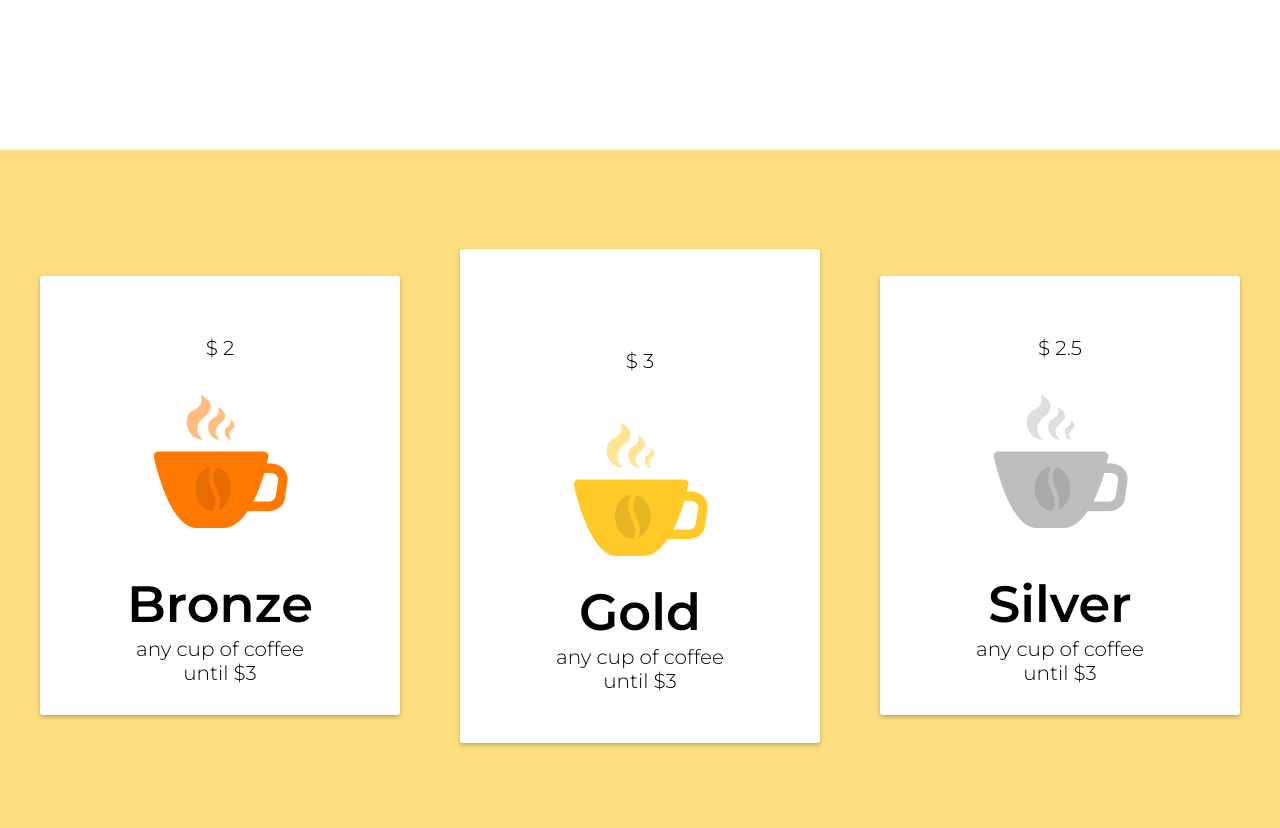
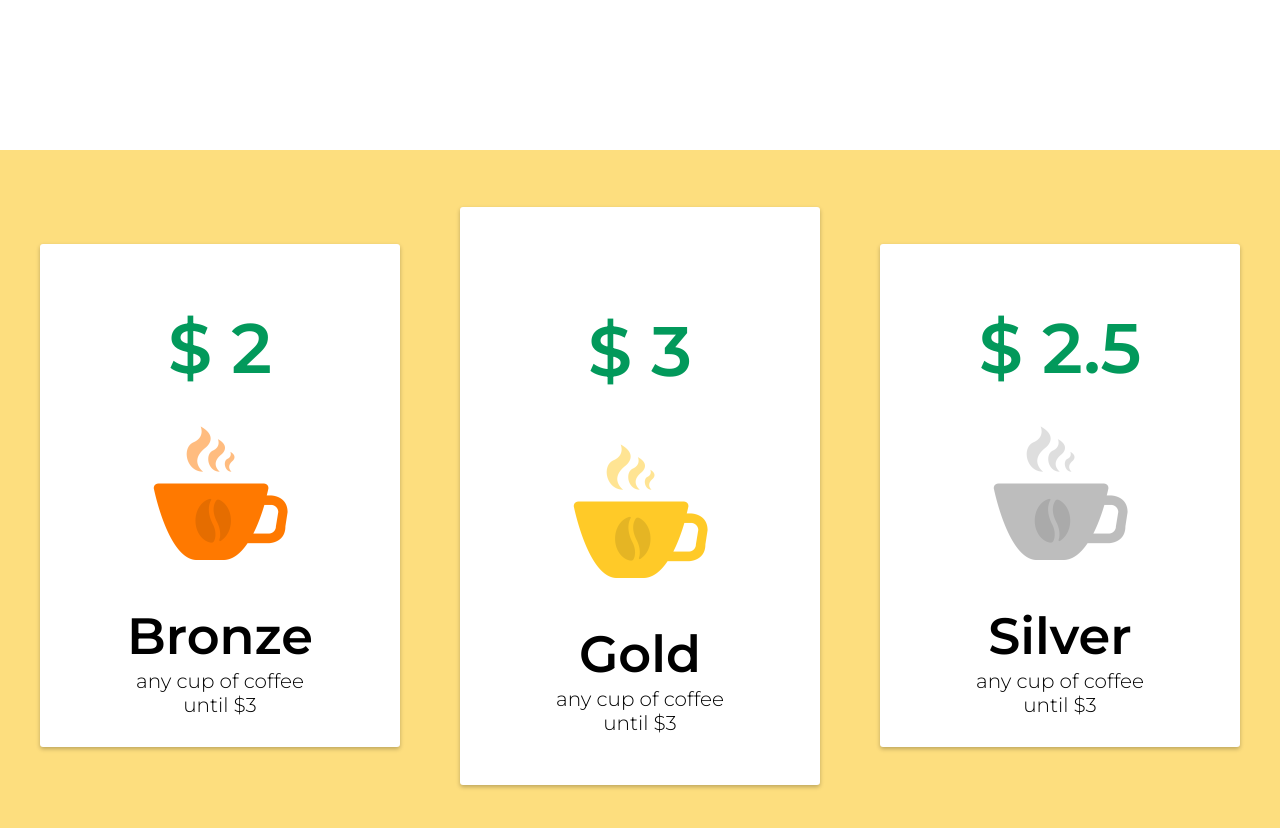
Before and after one commit to Katiasun/Lesson8_part1, a plain HTML site: page index.html in a window 1280 px wide. Drawn offline with Linux system fonts and the light colour scheme.

Commit message:
corrected dollar

```diff
--- a/css/style.css
+++ b/css/style.css
@@ -23,7 +23,8 @@
   border-radius: 3px;
   box-shadow: 0px 2px 4px rgba(0, 0, 0, 0.25);
 }
-.bronze {
+.bronze,
+.silver {
   display: block;
   background: #fff;
   padding: 30px 0;
@@ -35,13 +36,9 @@
   padding: 50px 0;
   margin: 0 30px;
 }
-.silver {
-  display: block;
-  background: #fff;
-  padding: 30px 0;
-  margin: 0 30px;
-}
-.bronze .dol2 {
+
+.bronze .dol2,
+.silver .dol25 {
   margin-top: 30px;
   margin-bottom: 15px;
 }
@@ -49,33 +46,27 @@
   margin-top: 50px;
   margin-bottom: 30px;
 }
-.silver .dol25 {
-  margin-top: 30px;
-  margin-bottom: 15px;
+.dol2,
+.dol3,
+.dol25 {
+  color: #02995b;
+
+  font-style: normal;
+  font-weight: 600;
+  font-size: 70px;
+  line-height: 88px;
+  font-family: "Montserrat", sans-serif;
 }
-.bronze h2 {
-  margin-top: 40px;
-  font-size: 51px;
-  line-height: 65px;
-}
-.gold h2 {
-  margin-top: 20px;
-  font-size: 51px;
-  line-height: 65px;
-}
+
+.bronze h2,
+.gold h2,
 .silver h2 {
   margin-top: 40px;
   font-size: 51px;
   line-height: 65px;
 }
-.bronze p {
-  font-size: 20px;
-  line-height: 24px;
-}
-.gold p {
-  font-size: 20px;
-  line-height: 24px;
-}
+.bronze p,
+.gold p,
 .silver p {
   font-size: 20px;
   line-height: 24px;
--- a/index.html
+++ b/index.html
@@ -21,21 +21,21 @@
     <div class="container">
       <div class="small_container">
         <div class="bronze box">
-          <p class="dol2">&#36 2</p>
+          <div class="dol2">&#36 2</div>
           <br />
           <img src="img/BronzeCup.png" alt="bronze" />
           <h2>Bronze</h2>
           <p>any cup of coffee <br />until $3</p>
         </div>
         <div class="gold box">
-          <p class="dol3">&#36 3</p>
+          <div class="dol3">&#36 3</div>
           <br />
           <img src="img/GoldCup.png" alt="gold" />
           <h2>Gold</h2>
           <p>any cup of coffee <br />until $3</p>
         </div>
         <div class="silver box">
-          <p class="dol25">&#36 2.5</p>
+          <div class="dol25">&#36 2.5</div>
           <br />
           <img src="img/SilverCup.png" alt="silver" />
           <h2>Silver</h2>
```
